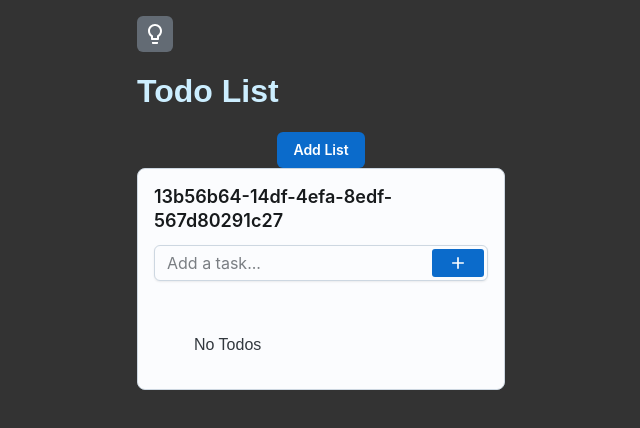
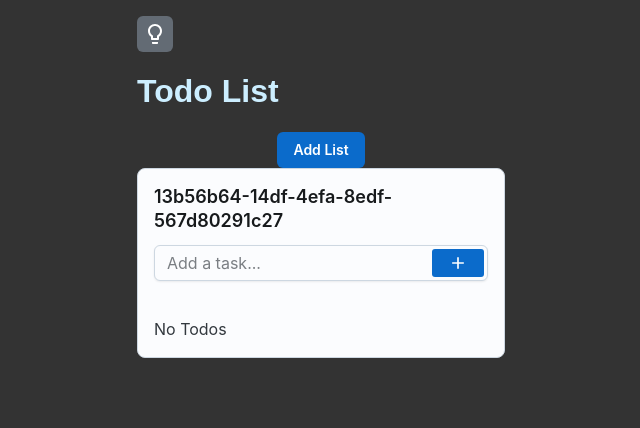
Before and after one commit to NeodymiumFerBore/local-todo, a React (Vite) app: page / in a window 1280 px wide. Both pictures are taken after a click on the button "Add List". Shown: the top 428 px of the page, without its empty margins (319-959 px from the left). Built offline with nearby package versions, Linux system fonts and the light colour scheme.

Commit message:
Remove extra empty space at TodoList bottom

```diff
--- a/src/components/TodoList.tsx
+++ b/src/components/TodoList.tsx
@@ -86,7 +86,7 @@ export function TodoList({ listId }: Props) {
           );
         })}
       </List>
-      <ul className="list">{todos.length === 0 && "No Todos"}</ul>
+      {todos.length === 0 && "No Todos"}
     </Card>
   );
 }
```
